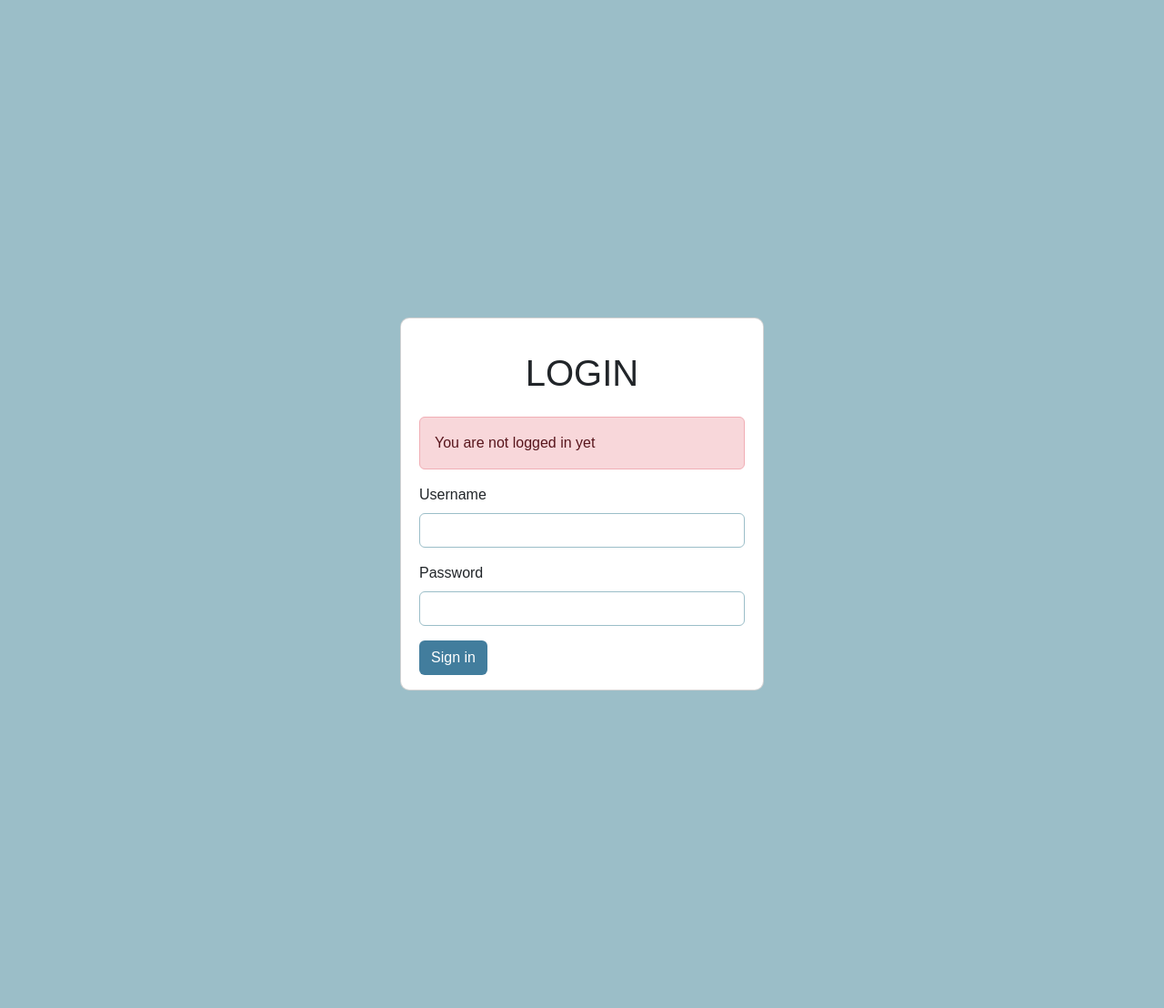
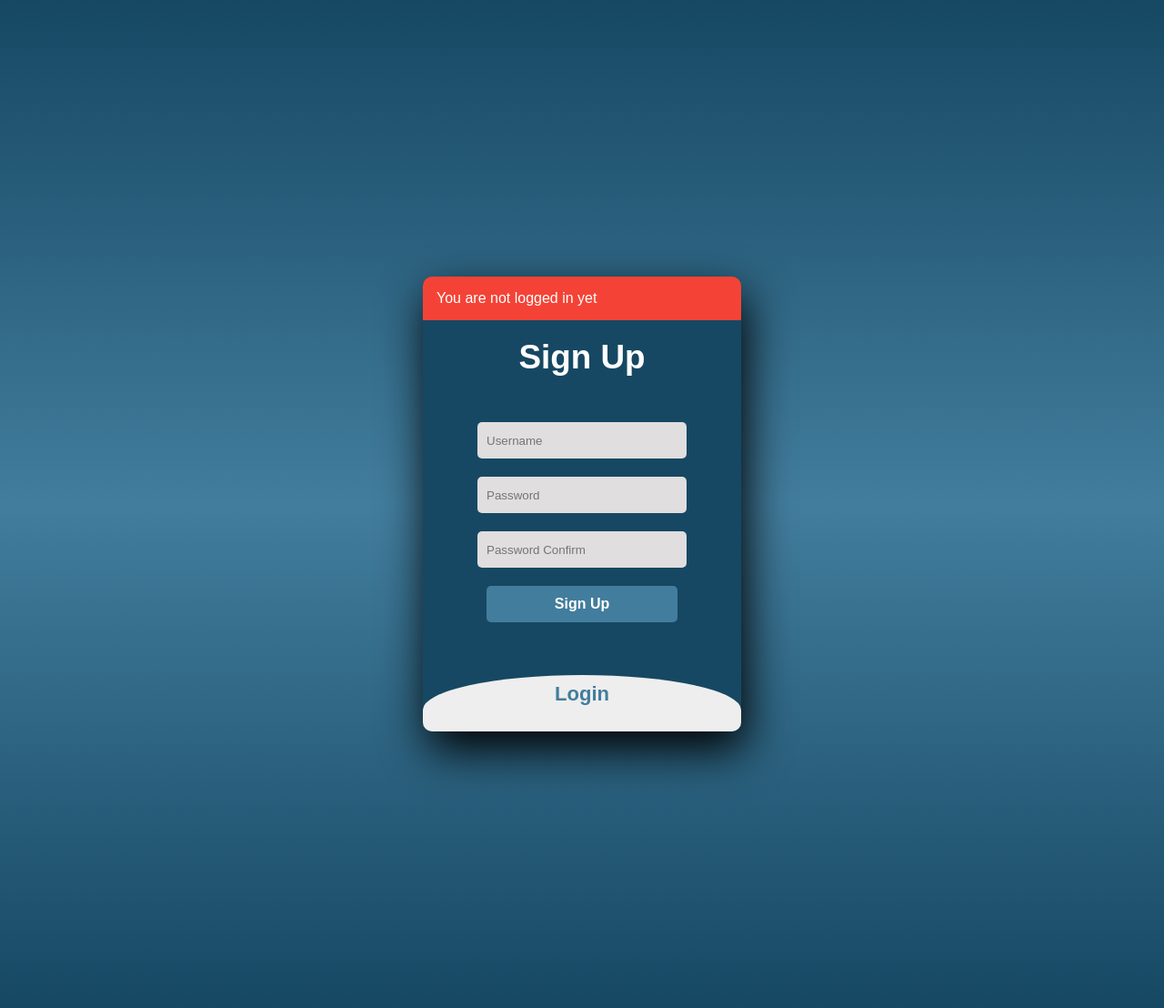
Before and after one commit to cynzhra/Tubes-IMPL, a PHP site: page /tubes_impl/login.php?pesan=belum_login in a window 1280 px wide. Shown: the whole page at 91% size. Run offline with PHP 8.4, Linux system fonts and the light colour scheme.

Commit message:
Membuat Register

```diff
--- a/asset/css/style.css
+++ b/asset/css/style.css
@@ -1,65 +1,119 @@
-*{
+
+
+
+body{
     margin: 0;
     padding: 0;
-    box-sizing: border-box;
-    font-family: sans-serif;
+    display: flex;
+    justify-content: center;
+    align-items: center;
+    min-height: 100vh;
+    font-family: 'Jost', sans-serif;
+    background: linear-gradient(to bottom, #164863, #427D9D, #164863);
 }
-html, body{
-    display: grid;
-    height: 100%;
-    width: 100%;
-    background-color: #9BBEC8 !important;
+.main{
+    width: 350px;
+    height: 500px;
+    background: red;
+    overflow: hidden;
+    background: #164863;
+    border-radius: 10px;
+    box-shadow: 5px 20px 50px #000;
 }
 
-.global-container{
-    height: 100%;
-    display: flex;
-    align-items: center;
-    justify-content: center;
-    color: #164863;
+#chk{
+    display: none;
 }
 
-.login-form{
-    width: 400px;
-    height: 410px;
-    padding: 20px;
-    border-radius: 10px !important;
+.signup{
+    position:relative;
+    width: 100%;
+    height: 100%;
 }
 
-input[type="text"],
-input[type="password"]{
-    border-color: #9BBEC8;
+label{
+    color: #fff;
+    font-size: 2.3rem;
+    justify-content: center;
+    display: flex;
+    margin: 50px;
+    font-weight: bold;
+    cursor: pointer;
+    transition: .5s ease-in-out;
 }
 
-.btn.btn-login{
-    background-color: #427D9D;
-    color: #fff;
+input{
+    width: 60%;
+    height: 20px;
+    background: #e0dede;
+    justify-content: center;
+    display: flex;
+    margin: 20px auto;
+    padding: 10px;
+    border: none;
+    outline: none;
+    border-radius: 5px;
 }
 
-li{
-    list-style-type: none;
-    color: white;
+button{
+    width: 60%;
+    height: 40px;
+    margin: 10px auto;
+    justify-content: center;
+    display: block;
+    color: #fff;
+    background: #427D9D;
+    font-size: 1em;
+    font-weight: bold;
+    margin-top: 20px;
+    outline: none;
+    border: none;
+    border-radius: 5px;
+    transition: .2s ease-in;
+    cursor: pointer;
 }
 
-.side-bar{
-    position: fixed;
-    background: #164863;
-    width: 20vw;
-    min-height: 100vh;
-    display: flex;
-    flex-direction: column;
+button:hover{
+    background: #427D9D;
 }
 
-.side-bar .logo-name{
-    height: 10vh;
-    display: flex;
-    align-items: center;
-    justify-content: center;
+.login{
+    height: 460px;
+    background: #eee;
+    border-radius: 60% / 10%;
+    transform: translateY(-180px);
+    transition: .8s ease-in-out;
 }
 
-.side-bar li{
-  font-size: 24px;
-  padding: 10px 40px;
-  display: flex;
-  align-items: center;
+.login label{
+    color: #427D9D;
+    transform: scale(.6);
 }
+
+#chk:checked ~ .login{
+    transform: translateY(-500px);
+}
+
+#chk:checked ~ .login label{
+    transform: scale(1);
+}
+
+#chk:checked ~ .signup label{
+    transform: scale(.6);
+}
+
+.alert{
+    padding: 15px;
+    font-size: 1em;
+    color: white;
+    margin-bottom: 15px;
+    margin-bottom: -30px;
+}
+
+.alert-danger{
+    background-color: #f44336; /* Red */
+}
+
+.alert-primary{
+    background-color: cadetblue;
+}
--- a/auth.php
+++ b/auth.php
@@ -1,4 +1,5 @@
 <?php
+    include_once('controller/RegisterController.php');
     include_once('controller/LoginController.php');
 
     $auth = new LoginController();
@@ -18,6 +19,30 @@
         }
     }
 
+    if (isset($_POST["register_btn"])) {
+        $username = validateInput($db->conn, $_POST["username"]);
+        $password = validateInput($db->conn, $_POST["password"]);
+        $confirm_password = validateInput($db->conn, $_POST["confirm_password"]);
+
+        $register = new RegisterController();
+        $result_password = $register->confirmPassword($password, $confirm_password);
+        if($result_password) {
+            $result_user = $register->isUserExist($username);
+            if($result_user) {
+                redirect("Already Username Exists", "login.php?pesan=username");
+            } else {
+                $register_query = $register->registration($username, $password);
+                if($register_query) {
+                    redirect("Registered Successfully", "login.php?pesan=register");
+                } else {
+                    redirect("Something Went Wrong", "login.php?pesan=salah");
+                }
+            }
+        } else {
+            redirect("Password and Confirm Password Does not match", "login.php?pesan=salah_pass");
+        }
+    }
+
     if(isset($_POST["logout_btn"])) {
         $cekLogout = $auth->logout();
         if($cekLogout) {
--- a/config/app.php
+++ b/config/app.php
@@ -1,4 +1,5 @@
 <?php
+// session_start();
 
 define('DB_HOST','localhost');
 define('DB_USER','root');
--- /dev/null
+++ b/controller/RegisterController.php
@@ -0,0 +1,34 @@
+<?php
+// include("config/app.php");
+
+class RegisterController{
+    public function __construct(){
+        $db = new Connection();
+        $this->conn = $db->conn;
+    }
+
+    public function registration($username, $password){
+        $register_query ="Insert into login (username, password, role) Values('$username', '$password', 'karyawan')";
+        $result = $this->conn->query($register_query);
+        return $result;
+    }
+
+    public function isUserExist($username){
+        $checkUser = "select username from login where username='$username' Limit 1";
+        $result = $this->conn->query($checkUser);
+        if($result->num_rows > 0){
+            return true;
+        }else{
+            return false;
+        }
+    }
+    public function confirmPassword($password, $confirm_password){
+        if($password == $confirm_password){
+            return true;
+        }else{
+            return false;
+        }
+    }
+
+}
+?>
--- a/karyawan.php
+++ b/karyawan.php
@@ -17,7 +17,7 @@ include("auth.php");
     <link href="https://cdn.jsdelivr.net/npm/bootstrap@5.3.2/dist/css/bootstrap.min.css" rel="stylesheet" integrity="sha384-T3c6CoIi6uLrA9TneNEoa7RxnatzjcDSCmG1MXxSR1GAsXEV/Dwwykc2MPK8M2HN" crossorigin="anonymous">
 </head>
 <body>
-    <h1>Admin</h1>
+    <h1>Karyawan</h1>
     <form action="" method="POST">
         <button type="submit" name="logout_btn" class="btn btn-link">Logout</button>
     </form>
--- a/login.php
+++ b/login.php
@@ -2,7 +2,7 @@
 session_start();
 include ("config/app.php");
 include("auth.php");
-// $auth->isLoggedIn();
+$auth->isLoggedIn();
 ?>
 
 <!DOCTYPE html>
@@ -11,16 +11,12 @@ include("auth.php");
   <meta charset="UTF-8">
   <meta name="viewport" content="width=device-width, initial-scale=1.0">
     <title>LOGIN-TOKO</title>
-    <link href="https://cdn.jsdelivr.net/npm/bootstrap@5.3.2/dist/css/bootstrap.min.css" rel="stylesheet" integrity="sha384-T3c6CoIi6uLrA9TneNEoa7RxnatzjcDSCmG1MXxSR1GAsXEV/Dwwykc2MPK8M2HN" crossorigin="anonymous">
+    <link rel="shortcut icon" href="asset/img/logo.png" type="image/x-icon">
     <link href="asset/css/style.css" rel="stylesheet">
 </head>
 <body>
-  <div class="global-container">
-    <div class="card login-form">
-      <div class="card-body">
-        <h1 class="card-title text-center"> LOGIN</h1>
-
-      </div><?php
+  <div class="main">
+      <?php
         if(isset($_GET['pesan'])){
           if($_GET['pesan'] == "gagal"){
             echo "<div class='alert alert-danger' role='alert'>Invalid username or password</div>";
@@ -28,26 +24,37 @@ include("auth.php");
             echo "<div class='alert alert-primary' role='alert'>You  successfully logged out</div>";
           }else if($_GET['pesan'] == "belum_login"){
             echo "<div class='alert alert-danger' role='alert'>You are not logged in yet</div>";
+          }else if($_GET['pesan'] == "salah_pass"){
+            echo "<div class='alert alert-danger' role='alert'>Password and Confirm Password Does not match</div>";
+          }else if($_GET['pesan'] == "register"){
+            echo "<div class='alert alert-primary' role='alert'>Registered Successfully</div>";
+          }else if($_GET['pesan'] == "salah"){
+            echo "<div class='alert alert-danger' role='alert'>Something Went Wrong</div>";
+          }else if($_GET['pesan'] == "username"){
+            echo "<div class='alert alert-danger' role='alert'>Already Username Exists</div>";
           }
         }
-        ?>
-      <div class="card-text">
-        <form method="post" action="">
-          <div class="mb-3">
-          <label for="exampleFormControlInput1" class="form-label">Username</label>
-            <input class="form-control" type="text" name="username" required>
-          </div>
-          <div class="mb-3">
-          <label for="exampleFormControlInput1" class="form-label">Password</label>
-            <input class="form-control" type="password" name="password" required>
-          </div>
-          <div class="mb-3">
-            <button type="submit" name="login_btn" class="btn btn-login">Sign in</button>
-          </div>
-        </form>
-      </div>
+      ?>
+    <input type="checkbox" id="chk" aria-hidden="true">
+    <div class="signup">
+      <form method="post" action="">
+        <label for="chk" aria-hidden="true">Sign Up</label>
+        <input class="form-control" type="text" name="username" placeholder="Username" required>
+        <input class="form-control" type="password" name="password" placeholder="Password" required>
+        <input class="form-control" type="password" name="confirm_password" placeholder="Password Confirm" required>
+        <button type="submit" name="register_btn" class="btn btn-login">Sign Up</button>
+      </form>
+    </div>
+
+    <div class="login">
+      <form method="post" action="">
+        <label for="chk" aria-hidden="true">Login</label>
+        <input class="form-control" type="text" name="username" placeholder="Username" required>
+        <input class="form-control" type="password" name="password" placeholder="Password" required>
+        <button type="submit" name="login_btn">Login</button>
+      </form>
     </div>
   </div>
 </body>
-<script src="https://cdn.jsdelivr.net/npm/bootstrap@5.3.2/dist/js/bootstrap.bundle.min.js" integrity="sha384-C6RzsynM9kWDrMNeT87bh95OGNyZPhcTNXj1NW7RuBCsyN/o0jlpcV8Qyq46cDfL" crossorigin="anonymous"></script>
+<!-- <script src="https://cdn.jsdelivr.net/npm/bootstrap@5.3.2/dist/js/bootstrap.bundle.min.js" integrity="sha384-C6RzsynM9kWDrMNeT87bh95OGNyZPhcTNXj1NW7RuBCsyN/o0jlpcV8Qyq46cDfL" crossorigin="anonymous"></script> -->
 </html>
```
Also changed, not shown: message.php (added, +7 -0 lines), asset/img/logo.png (added).
